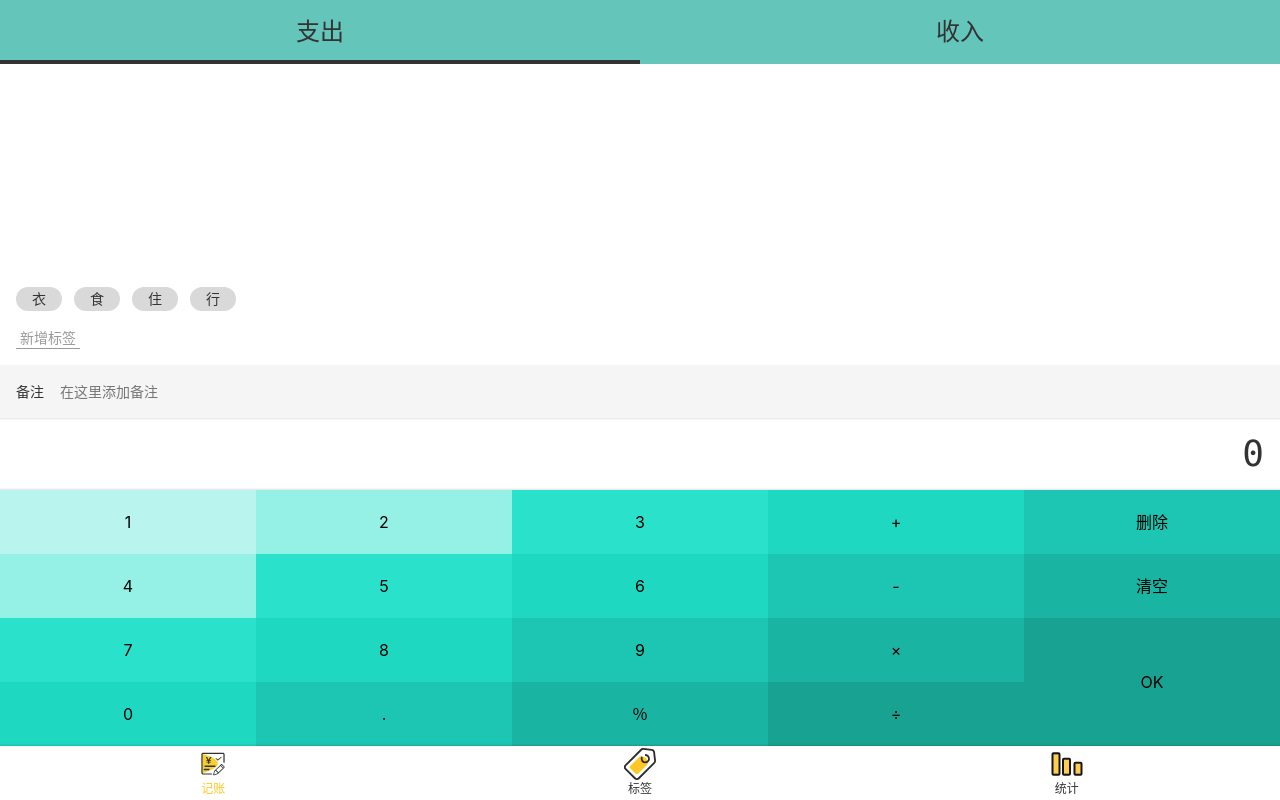
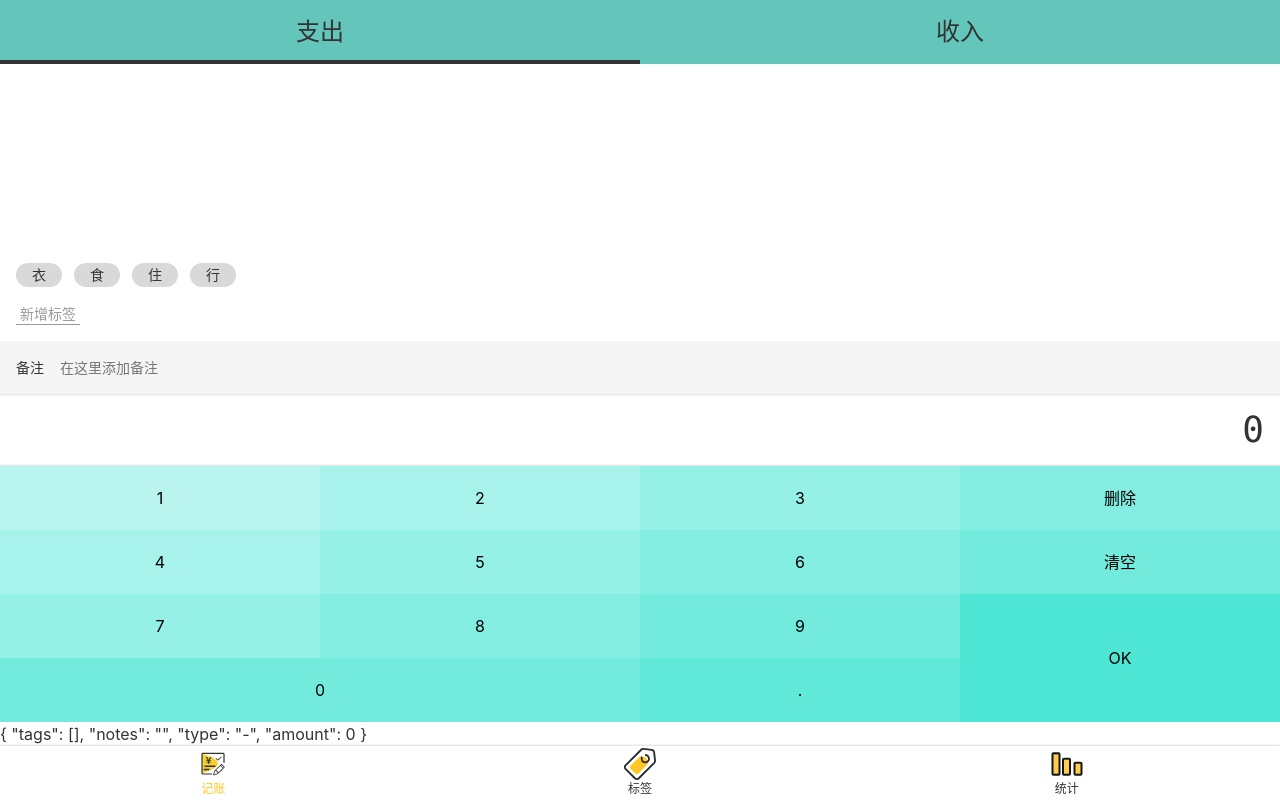
Before and after one commit to Xiaomin-Zhou/QiMei_money, a Vue app: page /#/money in a window 1280 px wide. Built offline with nearby package versions, Linux system fonts and the light colour scheme.

Commit message:
numberPad 从简& 可输出小数& 封装出一个 model

```diff
--- a/src/components/Money/NumberPad.vue
+++ b/src/components/Money/NumberPad.vue
@@ -5,51 +5,32 @@
       <button @click="inputContent">1</button>
       <button @click="inputContent">2</button>
       <button @click="inputContent">3</button>
-            <button @click="onAdd">+</button>
       <button @click="remove">删除</button>
       <button @click="inputContent">4</button>
       <button @click="inputContent">5</button>
       <button @click="inputContent">6</button>
-            <button @click="onSubtract">-</button>
       <button @click="clear">清空</button>
       <button @click="inputContent">7</button>
       <button @click="inputContent">8</button>
       <button @click="inputContent">9</button>
-            <button>×</button>
-            <button @click="ok" class="ok">
-              {{ adding || subtracting ? '=' : 'OK' }}
-              </button>
-            <button >0</button>
+      <button @click="ok" class="ok">OK</button>
+      <button @click="inputContent" class="zero">0</button>
       <button @click="inputContent">.</button>
-            <button>％</button>
-            <button>÷</button>
-
     </div>
   </div>
 </template>
 
 <script lang="ts">
- import Vue from "vue";
- import {Component,Prop,Watch} from "vue-property-decorator";
-
+  import Vue from 'vue';
+  import {Component, Prop} from 'vue-property-decorator';
   @Component
- export default class NumberPad extends Vue{
+  export default class NumberPad extends Vue {
 
     output = '0'
-  adding = false
-  subtracting = false
-  firstOutput = '0'
-  secondOutput = '0'
-  @Watch('output')
-  onOutputChange() {
-    // change
-    this.$emit('update:value', this.output)
-  }
 
-    inputContent(event: MouseEvent){
+    inputContent(event: MouseEvent) {
       const button = (event.target as HTMLButtonElement);
-        const input = button.textContent!; //添加! 是不为空的意思
-
+      const input = button.textContent!;
       if (this.output.length === 16) { return; }
       if (this.output === '0') {
         if ('0123456789'.indexOf(input) >= 0) {
@@ -60,114 +41,22 @@
         return;
       }
       if (this.output.indexOf('.') >= 0 && input === '.') {return;}
-      // this.output += input;  从这改
-         // 开启计算模式
-    if (this.adding || this.subtracting) {
-      this.secondOutput = this.secondOutput === '0' ? input : this.secondOutput + input
-      this.output = this.output + input
-      return
+      this.output += input;
     }
-    if (this.output !== '0' && this.output.indexOf('.') >= 0 && input === '.') return
-    if (this.output === '0' && input === '.') {
-      this.output = this.output + input
-    } else if (this.output === '0' && input !== '.') {
-      this.output = input
+    remove() {
+      if (this.output.length === 1) {
+        this.output = '0';
       } else {
-      this.output = this.output + input
-    }
-}
-
-    remove(){
-       if(this.output.length===1){ //快到最后一个，输出0
-           this.output = '0'
-       }else{
-           this.output = this.output.slice(0,-1)
-       }
-    }
-    // ok(){
-    //   this.$emit('update:value',this.output);
-    //   this.$emit('submit', this.output)
-    //   this.output = '0';
-    // }
-
-      ok() {
-    if (this.adding) {
-      const totalOutput = parseFloat(this.firstOutput) + parseFloat(this.secondOutput)
-      this.output = totalOutput + ''
-      this.firstOutput = totalOutput + ''
-      this.secondOutput = '0'
-      this.adding = false
-    } else if (this.subtracting) {
-      const totalOutput = parseFloat(this.firstOutput) - parseFloat(this.secondOutput)
-      this.output = totalOutput + ''
-      this.firstOutput = totalOutput + ''
-      this.secondOutput  ='0'
-      this.subtracting = false
-    } else {
-      const formatOutput = parseFloat(parseFloat(this.output).toFixed(2))
-      if (formatOutput < 0) {
-        alert('请输入正确的金额哦！')
-      } else {
-        // 提交
-        this.$emit('submit', formatOutput)
-        this.clear()
-
-      }
+        this.output = this.output.slice(0, -1);
       }
     }
     clear() {
-    this.adding = false
-    this.subtracting = false
-    this.firstOutput = '0'
-    this.secondOutput = '0'
-    this.output = '0'
+      this.output = '0';
     }
-
-
-
-    onAdd() {
-    if (this.output === '0') return
-    if (this.subtracting) {
-      const total = parseFloat(this.firstOutput) - parseFloat(this.secondOutput)
-      this.output = total + '+'
-      this.firstOutput = total + ''
-      this.secondOutput = '0'
-      this.subtracting = false
-      this.adding = true
-      return
-    }
-    if (this.adding) {
-      const total = parseFloat(this.firstOutput) + parseFloat(this.secondOutput)
-      this.output = total + '+'
-      this.firstOutput = total + ''
-      this.secondOutput = '0'
-    } else {
-      this.adding = true
-      this.firstOutput = parseFloat(this.output).toFixed(2)
-      this.output = this.output + '+'
-    }
-  }
-  onSubtract() {
-    if (this.output === '0') return
-    if (this.adding) {
-      const total = parseFloat(this.firstOutput) + parseFloat(this.secondOutput)
-      this.output = total + '-'
-      this.firstOutput = total + ''
-      this.secondOutput = '0'
-      this.adding = false
-      this.subtracting = true
-      return
-    }
-    if (this.subtracting) {
-      const total = parseFloat(this.firstOutput) - parseFloat(this.secondOutput)
-      this.output = total + '-'
-      this.firstOutput = total + ''
-      this.secondOutput = '0'
-    } else {
-      this.subtracting = true
-      this.firstOutput = parseFloat(this.output).toFixed(2)
-      this.output = this.output + '-'
-    }
+    ok() {
+      this.$emit('update:value', this.output);
+      this.$emit('submit', this.output);
+      console.log(this.output)
     }
   }
 </script>
@@ -187,7 +76,7 @@
     .buttons {
       @extend %clearFix;
       > button {
-        width: 20%;
+        width: 25%;
         height: 64px;
         float: left;
         background: transparent;
@@ -196,31 +85,30 @@
           height: 64*2px;
           float: right;
         }
-        // $bg: rgba(215, 255, 36, 0.5);
+        &.zero {
+          width: 25*2%;
+        }
         $bg: #b9f5ee;
         &:nth-child(1) {
           background: $bg;
         }
-        &:nth-child(2), &:nth-child(6) {
-          background: darken($bg, 8%);
+        &:nth-child(2), &:nth-child(5) {
+          background: darken($bg, 4%);
         }
-        &:nth-child(3), &:nth-child(7), &:nth-child(11) {
-          background: darken($bg, 4*8%);
+        &:nth-child(3), &:nth-child(6), &:nth-child(9) {
+          background: darken($bg, 4*2%);
         }
-        &:nth-child(4), &:nth-child(8), &:nth-child(12), &:nth-child(16) {
-          background: darken($bg, 4*9%);
+        &:nth-child(4), &:nth-child(7), &:nth-child(10) {
+          background: darken($bg, 4*3%);
         }
-        &:nth-child(5), &:nth-child(9), &:nth-child(13), &:nth-child(17) {
-          background: darken($bg, 4*10%);
+        &:nth-child(8), &:nth-child(11), &:nth-child(13) {
+          background: darken($bg, 4*4%);
         }
-        &:nth-child(10), &:nth-child(14), &:nth-child(18) {
-          background: darken($bg, 4*11%);
+        &:nth-child(14) {
+          background: darken($bg, 4*5%);
         }
-        &:nth-child(19) {
-          background: darken($bg, 4*12%);
-        }
-        &:nth-child(15) {
-          background: darken($bg, 4*12%);
+        &:nth-child(12) {
+          background: darken($bg, 4*6%);
         }
       }
     }
--- /dev/null
+++ b/src/model.ts
@@ -0,0 +1,14 @@
+const localStorageKeyName = 'recordList';
+
+const model ={
+    clone(data: RecordItem[]|RecordItem){
+        return JSON.parse(JSON.stringify(data));
+    },
+    fetch(){
+        return JSON.parse(window.localStorage.getItem(localStorageKeyName) || '[]') as RecordItem[];
+    },
+    save(data: RecordItem[]){
+     window.localStorage.setItem(localStorageKeyName, JSON.stringify(data));
+ }
+}
+export default model
--- a/src/views/Money.vue
+++ b/src/views/Money.vue
@@ -1,5 +1,6 @@
 <template>
     <Layout class-prefix="layout">
+        {{record}}
         <NumberPad  @update:value="onUpdateAmount" @submit="saveRecord"/>
         <Notes @update:value="onUpdateNotes"/>
         <Tags :data-source.sync="tags" @update:value="onUpdateTags"/>
@@ -14,25 +15,17 @@
     import Types from '@/components/Money/Types.vue';
     import NumberPad from '@/components/Money/NumberPad.vue';
     import {Component, Watch} from "vue-property-decorator";
+    import model from '@/model';
 
-  const recordList: Record[] = JSON.parse(window.localStorage.getItem('recordList') || '[]');
-
-    type Record = {
-        tags: string[];
-        notes: string;
-        type: string;
-        amount: number; // 数据类型 object | string
-        createdAt?: Date;  // 类 / 构造函数
-    }
-
+  const recordList = model.fetch();
 
     @Component({
     components: { Tags,Notes,Types,NumberPad}
     })
     export default class Money extends Vue{
         tags=['衣','食','住','行'];
-        recordList: Record[] = recordList;
-        record: Record = {
+        recordList: RecordItem[] = recordList;
+        record: RecordItem = {
             tags: [], notes: '', type: '-', amount: 0
         };
 
@@ -44,20 +37,19 @@
             this.record.notes = value;
         }
         onUpdateAmount(value: string) {
-            this.record.amount = parseInt(value);
+            this.record.amount = parseFloat(value);
         }
 
         saveRecord() {
 
-        const record2: Record = JSON.parse(JSON.stringify(this.record));
+        const record2: RecordItem = model.clone(this.record);
         record2.createdAt = new Date();
         this.recordList.push(record2);
         }
 
         @Watch('recordList')
         onRecordListChange() {
-            window.localStorage.setItem('recordList', JSON.stringify(this.recordList));
-            console.log(this.recordList);
+            model.save(this.recordList)
     }
 
     }
```
Also changed, not shown: src/custom.d.ts (added, +7 -0 lines). Lines whose indentation alone changed are shown as unchanged.
